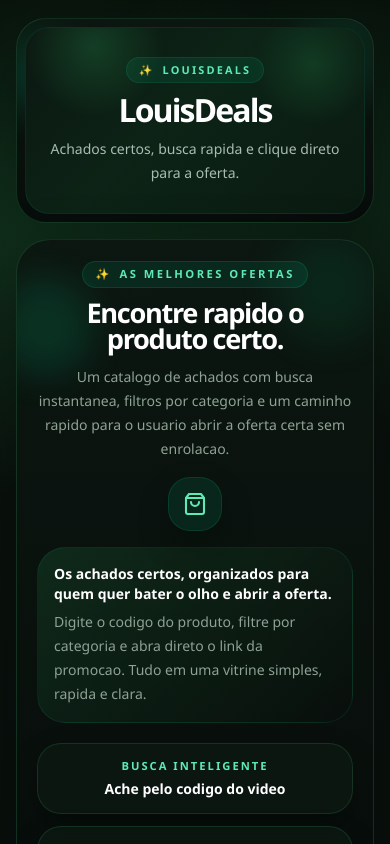
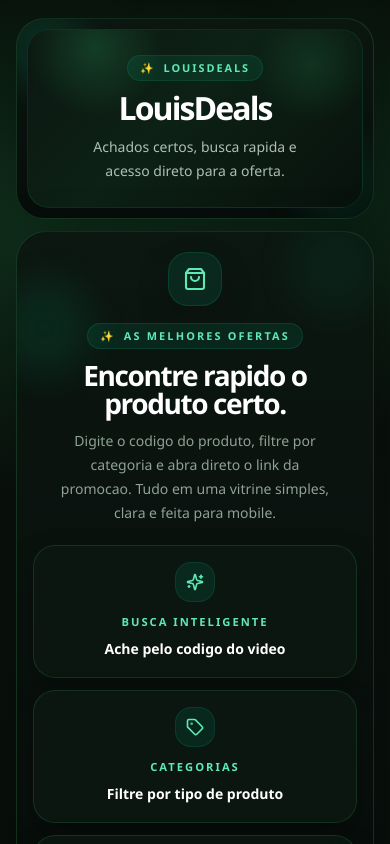
Before and after one commit to Luizbc2/louisdeals, a Next.js app: page / in a window 390 px wide. Shown: the top 844 px of the page. Built offline with nearby package versions, Linux system fonts and the light colour scheme; no server answers; the database is empty.

Commit message:
fix mobile layout

```diff
--- a/components/header.tsx
+++ b/components/header.tsx
@@ -1,89 +1,95 @@
-import { ShoppingBag } from "lucide-react";
+import { ShoppingBag, Sparkles, Tag, Zap } from "lucide-react";
 
 const highlights = [
-  { label: "Busca inteligente", value: "Ache pelo codigo do video" },
-  { label: "Categorias", value: "Navegue por tipo de produto" },
-  { label: "Clique rapido", value: "Abre direto a oferta" }
+  {
+    icon: Sparkles,
+    label: "Busca inteligente",
+    value: "Ache pelo codigo do video"
+  },
+  {
+    icon: Tag,
+    label: "Categorias",
+    value: "Filtre por tipo de produto"
+  },
+  {
+    icon: Zap,
+    label: "Clique rapido",
+    value: "Abre direto a oferta"
+  }
 ];
 
 export function Header() {
   return (
-    <header className="animate-fade-up mb-6 space-y-4">
-      <div className="glass-panel relative overflow-hidden rounded-[30px] p-2 sm:p-3">
-        <div className="hero-orb animate-float left-[-20px] top-4 h-20 w-20 bg-emerald-400/30" />
-        <div className="hero-orb right-[-16px] top-[-10px] h-24 w-24 bg-emerald-500/22" />
+    <header className="animate-fade-up mb-6 space-y-3 sm:space-y-4">
+      <div className="glass-panel relative overflow-hidden rounded-[28px] p-2.5 sm:p-3">
+        <div className="hero-orb animate-float left-[-14px] top-[-10px] h-20 w-20 bg-emerald-400/26" />
+        <div className="hero-orb right-[-18px] bottom-[-16px] h-24 w-24 bg-emerald-500/18" />
 
-        <div className="relative overflow-hidden rounded-[24px] border border-emerald-400/12 bg-[linear-gradient(135deg,#0b1711_0%,#0b1f14_45%,#08100c_100%)] px-4 py-7 text-center sm:px-7 sm:py-9 lg:px-10 lg:py-10">
-          <div className="absolute inset-0 bg-[radial-gradient(circle_at_20%_10%,rgba(57,217,117,0.18),transparent_22%),radial-gradient(circle_at_85%_20%,rgba(57,217,117,0.14),transparent_18%),linear-gradient(135deg,transparent,rgba(57,217,117,0.05))]" />
+        <div className="relative overflow-hidden rounded-[22px] border border-emerald-400/12 bg-[linear-gradient(135deg,#0b1711_0%,#0d2116_45%,#08110c_100%)] px-4 py-6 text-center sm:px-7 sm:py-7">
+          <div className="absolute inset-0 bg-[radial-gradient(circle_at_20%_10%,rgba(57,217,117,0.18),transparent_22%),radial-gradient(circle_at_85%_20%,rgba(57,217,117,0.12),transparent_18%)]" />
 
-          <div className="relative mx-auto max-w-[900px]">
-            <p className="mb-3 inline-flex items-center justify-center gap-2 rounded-full border border-emerald-400/12 bg-emerald-400/10 px-3 py-1 text-[0.68rem] font-bold uppercase tracking-[0.2em] text-emerald-300 sm:text-[0.72rem]">
+          <div className="relative mx-auto max-w-[560px]">
+            <p className="mx-auto mb-3 inline-flex items-center gap-2 rounded-full border border-emerald-400/12 bg-emerald-400/10 px-3 py-1 text-[0.68rem] font-bold uppercase tracking-[0.18em] text-emerald-300">
               <span>{"\u{2728}"}</span>
               LouisDeals
             </p>
-            <h1 className="text-[2rem] font-black leading-[0.92] tracking-[-0.06em] text-white sm:text-[3rem] lg:text-[4.5rem]">
+            <h1 className="text-[2rem] font-black leading-[0.92] tracking-[-0.06em] text-white sm:text-[3rem] lg:text-[3.8rem]">
               LouisDeals
             </h1>
-            <p className="mx-auto mt-3 max-w-[38ch] text-sm leading-6 text-emerald-50/70 sm:text-base">
-              Achados certos, busca rapida e clique direto para a oferta.
+            <p className="mx-auto mt-3 max-w-[30ch] text-sm leading-6 text-emerald-50/72 sm:max-w-[40ch] sm:text-[0.98rem]">
+              Achados certos, busca rapida e acesso direto para a oferta.
             </p>
           </div>
         </div>
       </div>
 
-      <div className="glass-panel relative overflow-hidden rounded-[34px] px-5 py-5 sm:px-6 sm:py-6 lg:px-8 lg:py-8">
-        <div className="hero-orb animate-float left-[-20px] top-10 h-24 w-24 bg-emerald-400/30" />
-        <div className="hero-orb right-[-12px] top-[-8px] h-28 w-28 bg-emerald-500/18" />
+      <div className="glass-panel relative overflow-hidden rounded-[30px] px-4 py-5 sm:px-6 sm:py-6 lg:px-7">
+        <div className="hero-orb left-[-20px] top-12 h-24 w-24 bg-emerald-400/20" />
+        <div className="hero-orb right-[-10px] top-[-12px] h-24 w-24 bg-emerald-500/14" />
 
-        <div className="relative grid gap-5 lg:grid-cols-[minmax(0,1.2fr)_320px] lg:items-end">
-          <div className="min-w-0 text-center lg:text-left">
-            <div className="mb-4 flex flex-col items-center gap-4 lg:flex-row lg:items-start lg:justify-between">
-              <div className="min-w-0">
-                <p className="mb-3 inline-flex items-center gap-2 rounded-full border border-emerald-400/14 bg-emerald-400/10 px-3 py-1 text-[0.7rem] font-bold uppercase tracking-[0.22em] text-emerald-300">
+        <div className="relative space-y-5">
+          <div className="flex flex-col items-center gap-4 text-center">
+            <div className="flex h-[3.4rem] w-[3.4rem] items-center justify-center rounded-[20px] border border-emerald-400/14 bg-emerald-400/10 text-emerald-300 shadow-[var(--shadow-soft)]">
+              <ShoppingBag className="h-6 w-6" strokeWidth={2.1} />
+            </div>
+
+            <div className="max-w-[620px]">
+              <p className="mx-auto mb-3 inline-flex items-center gap-2 rounded-full border border-emerald-400/14 bg-emerald-400/10 px-3 py-1 text-[0.68rem] font-bold uppercase tracking-[0.2em] text-emerald-300">
                 <span>{"\u{2728}"}</span>
                 As melhores ofertas
               </p>
-                <h2 className="text-[1.7rem] font-black leading-[0.98] tracking-[-0.05em] text-white sm:text-[2.1rem] lg:text-[2.5rem]">
+              <h2 className="text-[1.75rem] font-black leading-[1] tracking-[-0.05em] text-white sm:text-[2.25rem]">
                 Encontre rapido o produto certo.
               </h2>
-                <p className="mt-3 mx-auto max-w-[60ch] text-sm leading-6 text-[var(--muted)] sm:text-[0.96rem] lg:mx-0">
-                  Um catalogo de achados com busca instantanea, filtros por
-                  categoria e um caminho rapido para o usuario abrir a oferta
-                  certa sem enrolacao.
-                </p>
-              </div>
-
-              <div className="flex h-[3.4rem] w-[3.4rem] shrink-0 items-center justify-center rounded-[22px] border border-emerald-400/14 bg-emerald-400/10 text-emerald-300 shadow-[var(--shadow-soft)] sm:h-[3.8rem] sm:w-[3.8rem]">
-                <ShoppingBag className="h-6 w-6 sm:h-7 sm:w-7" strokeWidth={2.1} />
-              </div>
-            </div>
-
-            <div className="rounded-[28px] border border-emerald-400/10 bg-[linear-gradient(135deg,rgba(57,217,117,0.12),rgba(8,14,10,0.2))] p-4 text-left sm:p-5">
-              <p className="text-sm font-semibold text-white sm:text-base">
-                Os achados certos, organizados para quem quer bater o olho e
-                abrir a oferta.
-              </p>
-              <p className="mt-1.5 text-sm leading-6 text-[var(--muted)]">
-                Digite o codigo do produto, filtre por categoria e abra direto o
-                link da promocao. Tudo em uma vitrine simples, rapida e clara.
+              <p className="mx-auto mt-3 max-w-[34ch] text-sm leading-6 text-[var(--muted)] sm:max-w-[56ch] sm:text-[0.98rem]">
+                Digite o codigo do produto, filtre por categoria e abra direto
+                o link da promocao. Tudo em uma vitrine simples, clara e feita
+                para mobile.
               </p>
             </div>
           </div>
 
-          <div className="grid gap-3 sm:grid-cols-3 lg:grid-cols-1">
-            {highlights.map((item) => (
+          <div className="grid gap-3 sm:grid-cols-3">
+            {highlights.map((item) => {
+              const Icon = item.icon;
+
+              return (
                 <div
                   key={item.label}
-                className="soft-panel rounded-[24px] px-4 py-3.5 text-center transition-all duration-200 hover:-translate-y-0.5 hover:border-emerald-400/18 lg:text-left"
+                  className="soft-panel rounded-[22px] px-4 py-4 text-center transition-all duration-200 hover:-translate-y-0.5 hover:border-emerald-400/18"
                 >
+                  <div className="mx-auto mb-3 flex h-10 w-10 items-center justify-center rounded-2xl border border-emerald-400/12 bg-emerald-400/10 text-emerald-300">
+                    <Icon className="h-4.5 w-4.5" strokeWidth={2.2} />
+                  </div>
                   <p className="text-[0.7rem] font-bold uppercase tracking-[0.18em] text-emerald-300">
                     {item.label}
                   </p>
-                <p className="mt-1 text-sm font-semibold text-white">
+                  <p className="mt-1.5 text-sm font-semibold leading-6 text-white">
                     {item.value}
                   </p>
                 </div>
-            ))}
+              );
+            })}
           </div>
         </div>
       </div>
```
Lines whose indentation alone changed are shown as unchanged.
